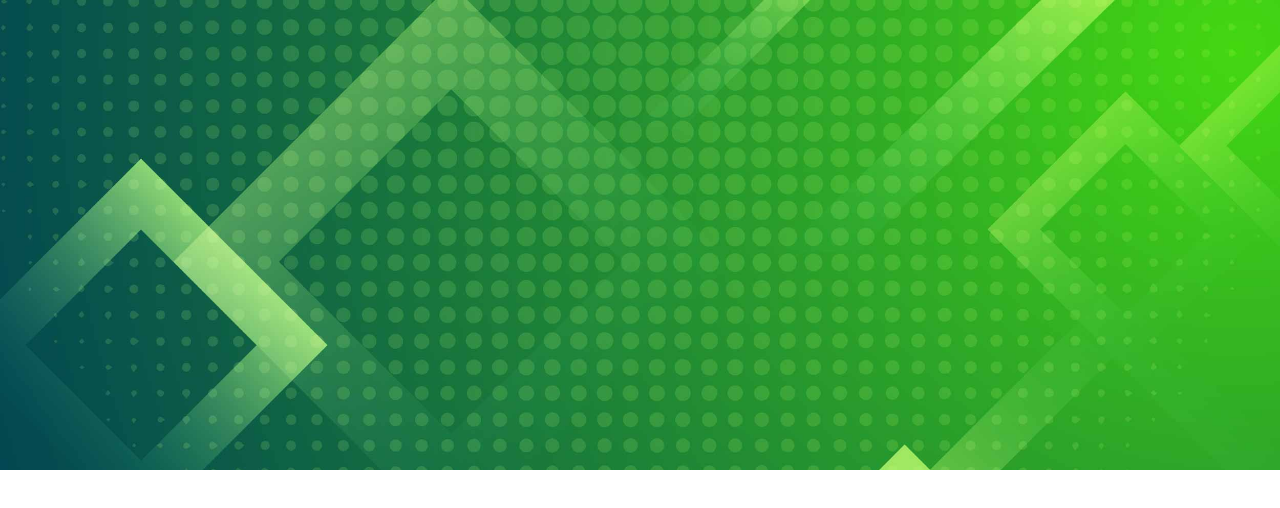
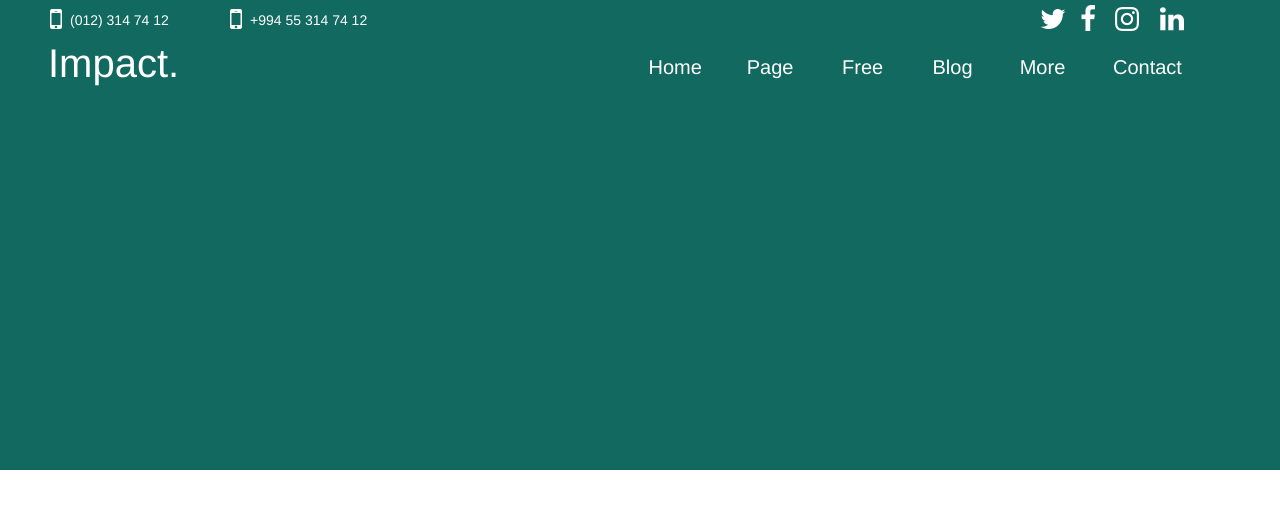
Before and after one commit to AliTH1/Impact-Template, a plain HTML site: page index.html in a window 1280 px wide. Drawn offline with nearby package versions, Linux system fonts and the light colour scheme.

Commit message:
second commit

```diff
--- a/css/style.css
+++ b/css/style.css
@@ -5,10 +5,246 @@
 
 .acontent{
     min-height: 470px;
-    background-image: url("../img/content-image.jpg");
     background-size: cover;
+    background-color: rgb(17, 105, 96);
 }
 
 .ahead{
+    min-height: 35px;
+}
 
+.ahead-left{
+    width: 360px;
+    height: 35px;
+    margin-left: 50px;
+    float: left;
 }
+
+.contact-1{
+    width: 180px;
+    height: 30px;
+    margin-top: 5px;
+    float: left;
+    color: white;
+}
+
+.mobile-1{
+    width: 20px;
+    height: 35px;
+    float: left;
+}
+
+.mobile-1-text{
+    width: 120px;
+    height: 20px;
+    margin-top: 5px;
+    float: left;
+}
+
+.contact-2{
+    width: 150px;
+    height: 30px;
+    margin-top: 5px;
+    float: left;
+    color: white;
+}
+
+.mobile-2{
+    width: 20px;
+    height: 35px;
+    float: left;
+}
+
+.mobile-2-text{
+    width: 120px;
+    height: 20px;
+    margin-top: 5px;
+    float: left;
+}
+
+
+
+
+.ahead-right{
+    width: 200px;
+    height: 35px;
+    margin-right: 40px;
+    float: right;
+}
+
+.aright-icons{
+    width: 200px;
+    height: 30px;
+    margin-top: 5px;
+    float: left;
+}
+
+.twitter-icon i{
+    width: 40px;
+    height: 25px;
+    float: left;
+    color: white;
+}
+
+.facebook-icon i{
+    width: 35px;
+    height: 25px;
+    float: left;
+    color: white;
+}
+
+.instagram-icon i{
+    width: 45px;
+    height: 25px;
+    float: left;
+    color: white;
+}
+
+.linkedin-icon i{
+    width: 35px;
+    height: 25px;
+    float: left;
+    color: white;
+}
+
+.acontent-navbar-left{
+    min-height: 50px;
+}
+
+.anavbar-left{
+    width: 30%;
+    height: 50px;
+    float: left;
+}
+
+.logo-text{
+    width: 150px;
+    height: 50px;
+    margin-left: 48px;
+    float: left;
+}
+
+.logo-text span{
+    font-size: 40px;
+    color: white;
+    font-family:'Franklin Gothic Medium', 'Arial Narrow', Arial, sans-serif;
+}
+
+.acontent-navbar-right{
+    min-height: 50px;
+}
+
+.anavbar-right{
+    width: 70%;
+    height: 50px;
+    margin-right: 65px;
+    float: right;
+}
+
+.anavbar-buttons{
+    width: 100%;
+    height: 50px;
+    float: left;
+    display: flex;
+    align-items: center;
+}
+
+.anavbar-buttons a:hover{
+    text-decoration: none;
+    border-bottom: 2px solid orange;
+}
+
+.home-button{
+    width: 60px;
+    height: 25px;
+    margin-top: 15px;
+    float: left;
+    display: flex;
+    justify-content: center;
+    align-items: center;
+}
+
+.home-button span{
+    color: white;
+    font-size: 20px;
+}
+
+.page-button{
+    width: 55px;
+    height: 25px;
+    margin-top: 15px;
+    margin-left: 10px;
+    float: left;
+    display: flex;
+    justify-content: center;
+    align-items: center;
+}
+
+.page-button span{
+    color: white;
+    font-size: 20px;
+}
+
+.free-button{
+    width: 55px;
+    height: 25px;
+    margin-top: 15px;
+    margin-left: 10px;
+    float: left;
+    display: flex;
+    justify-content: center;
+    align-items: center;
+}
+
+.free-button span{
+    color: white;
+    font-size: 20px;
+}
+
+.blog-button{
+    width: 50px;
+    height: 25px;
+    margin-top: 15px;
+    margin-left: 10px;
+    float: left;
+    display: flex;
+    justify-content: center;
+    align-items: center;
+}
+
+.blog-button span{
+    color: white;
+    font-size: 20px;
+}
+
+.more-button{
+    width: 55px;
+    height: 25px;
+    margin-top: 15px;
+    margin-left: 10px;
+    float: left;
+    display: flex;
+    justify-content: center;
+    align-items: center;
+}
+
+.more-button span{
+    color: white;
+    font-size: 20px;
+}
+
+.contact-button{
+    width: 80px;
+    height: 25px;
+    margin-top: 15px;
+    margin-left: 10px;
+    float: left;
+    display: flex;
+    justify-content: center;
+    align-items: center;
+}
+
+.contact-button span{
+    color: white;
+    font-size: 20px;
+}
--- a/index.html
+++ b/index.html
@@ -14,7 +14,54 @@
 <body>
     <div class="container-fluid acontent">
         <div class="row">
-            <div class="col-xs-12 col-sm-12 col-md-12 col-lg-12 ahead"></div>
+            <div class="col-xs-12 col-sm-12 col-md-12 col-lg-12 ahead">
+                <div class="row">
+                    <div class="ahead-left">
+                        <div class="contact-1">
+                            <div class="mobile-1"><i class="fa fa-mobile fa-2x" aria-hidden="true"></i></div>
+                            <div class="mobile-1-text"><span>(012) 314 74 12</span></div>
+                        </div>
+
+                        <div class="contact-2">
+                            <div class="mobile-2"><i class="fa fa-mobile fa-2x" aria-hidden="true"></i></div>
+                            <div class="mobile-2-text"><span>+994 55 314 74 12</span></div>
+                        </div>
+                    </div>
+
+                    <div class="ahead-right">
+                        <div class="aright-icons">
+                            <a class="twitter-icon" href="#twitter"><i class="fa fa-twitter fa-2x"></i></a>
+                            <a class="facebook-icon" href="#facebook"><i class="fa fa-facebook fa-2x"></i></a>
+                            <a class="instagram-icon" href="#instagram"><i class="fa fa-instagram fa-2x"></i></a>
+                            <a class="linkedin-icon" href="#linkedin"><i class="fa fa-linkedin fa-2x"></i></a>
+                        </div>
+                    </div>
+                </div>
+            </div>
+
+
+            <div class="col-xs-12 col-sm-4 col-md-4 col-lg-4 acontent-navbar-left">
+                <div class="row">
+                    <div class="anavbar-left">
+                        <div class="logo-text"><span>Impact.</span></div>
+                    </div>
+                </div>
+            </div>
+
+            <div class="col-xs-12 col-sm-8 col-md-8 col-lg-8 acontent-navbar-right">
+                <div class="row">
+                    <div class="anavbar-right">
+                        <div class="anavbar-buttons">
+                            <a class="home-button" href="#home"><span>Home</span></a>
+                            <a class="page-button" href="#page"><span>Page</span></a>
+                            <a class="free-button" href="#free"><span>Free</span></a>
+                            <a class="blog-button" href="#blog"><span>Blog</span></a>
+                            <a class="more-button" href="#more"><span>More</span></a>
+                            <a class="contact-button" href="#contact"><span>Contact</span></a>
+                        </div>
+                    </div>
+                </div>
+            </div>
         </div>
     </div>
 </body>
```
Also changed, not shown: img/content-image-1.png (added), img/content.webp (added), impact_template.jpg (renamed from photo_5442760704600948299_m.jpg).
